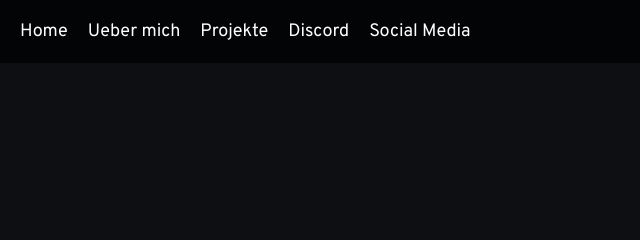
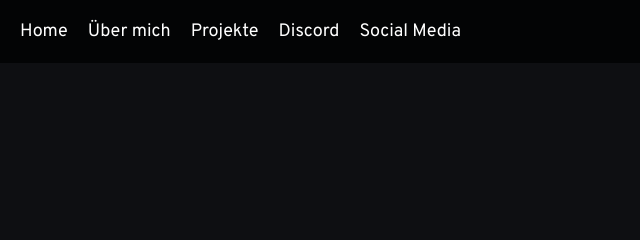
Before and after one commit to einfxchpierre/port, a plain HTML site: page index.html in a window 1280 px wide. Shown: the top 240 px of the page, 0-640 px from the left. Drawn offline with Linux system fonts and the light colour scheme; a web font is replaced by a local one.

Commit message:
Fix typo in navigation link for 'Über mich'

```diff
--- a/index.html
+++ b/index.html
@@ -16,7 +16,7 @@
   <header class="header">
     <ul>
       <li><a href="#home">Home</a></li>
-      <li><a href="#uebermich">Ueber mich</a></li>
+      <li><a href="#uebermich">Über mich</a></li>
       <li><a href="#projekte">Projekte</a></li>
       <li><a href="#discordservers">Discord</a></li>
       <li><a href="#socialmedia">Social Media</a></li>
```
